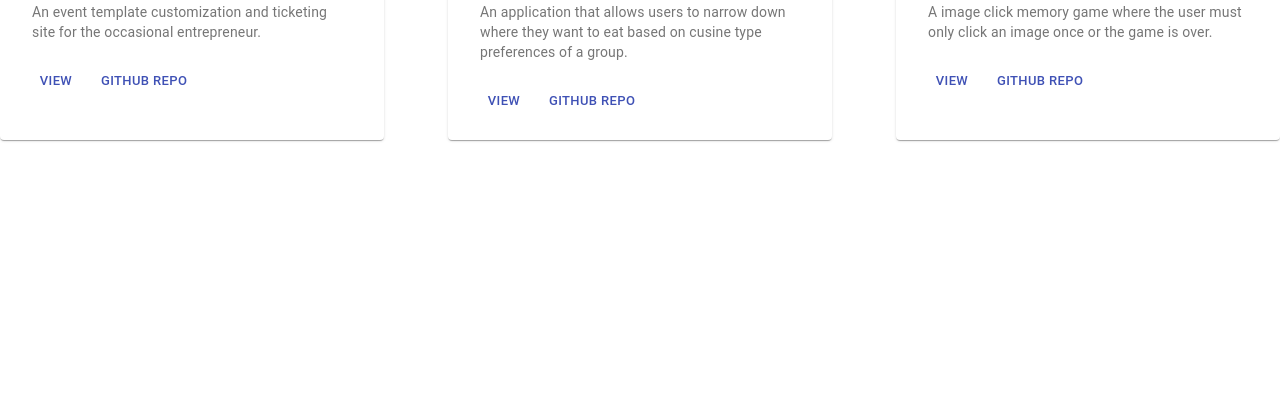
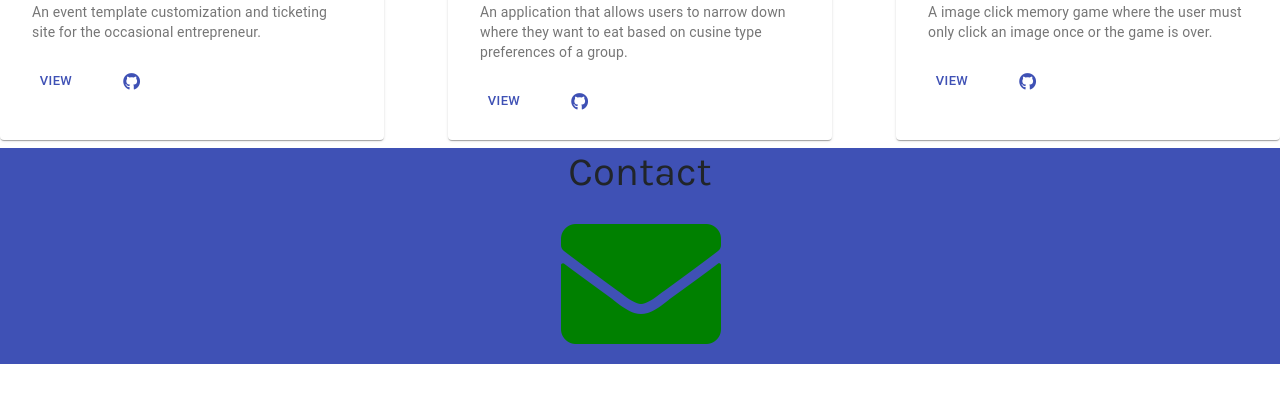
Before and after one commit to OokamiSieren/Professional-Portfolio, a React (Create React App) app in the folder client/: page / in a window 1280 px wide. Shown: the part 1430-1823 px from the top of the page. Before the commit the page ends 1602 px from the top, so only its background shows below. Built offline with nearby package versions, Linux system fonts and the light colour scheme.

Commit message:
added contact with working mail icon, also edited git hub links on works with icons.

```diff
--- a/client/src/App.js
+++ b/client/src/App.js
@@ -2,7 +2,8 @@ import React, { Component } from "react";
 import Navbar from "./components/Navbar";
 import Jumbotron from "./components/Jumbotron";
 import About from "./components/About";
-import Works from "./components/Works"
+import Works from "./components/Works";
+import Contact from "./components/Contact";
 class App extends Component {
     render() {
         return (
@@ -11,6 +12,8 @@ class App extends Component {
             <Jumbotron />
             <About />
             <Works />
+            <Contact/>
+
             </div>
         )
     }
--- a/client/src/components/Contact/index.js
+++ b/client/src/components/Contact/index.js
@@ -0,0 +1,26 @@
+import React from "react";
+import Grid from "@material-ui/core/Grid";
+import { makeStyles } from '@material-ui/core/styles';
+import "./style.css";
+
+const useStyles = makeStyles(theme => ({
+    root: {
+      flexGrow: 1,
+    },
+}));
+export default function Contact ({children}) {
+    const classes = useStyles();
+    const [spacing] = React.useState(4);
+    return(
+        <Grid container className={classes.root} spacing={2} >
+            <Grid item xs={12}>
+<div className="contactContainer">
+    <h1 className="contact">Contact</h1>
+    <a href="mailto:d.murillo.82@gmail.com" target="blank"> <i className="fas fa-envelope fa-10x envelope" /></a>
+
+    </div>
+    <br/>
+    </Grid>
+    </Grid>
+    )
+}
--- /dev/null
+++ b/client/src/components/Contact/style.css
@@ -0,0 +1,12 @@
+.contactContainer {
+    text-align: center;
+    background-color: #3f51b5;
+}
+.contact {
+    font-family: 'Karla', sans-serif;
+    text-align: center;
+}
+
+   .envelope{
+color:green;
+   }
--- a/client/src/components/Works/index.js
+++ b/client/src/components/Works/index.js
@@ -49,7 +49,8 @@ import Button from '@material-ui/core/Button';
               alt="Eventize"
               height="140"
               image={eventizeLogo}
-              title="Eventize" />
+              title="Eventize"
+              />
               <CardContent>
               <Typography gutterBottom variant="h5" component="h2">
                 Eventize
@@ -63,9 +64,9 @@ import Button from '@material-ui/core/Button';
         <Button size="small" color="primary" href="https://eventize-123.herokuapp.com/">
           View
         </Button>
-        <Button size="small" color="primary" href="https://github.com/life-happens/life-happens">
-          GitHub Repo
-        </Button>
+        <Button size="small" color="primary" href="https://github.com/OokamiSieren">
+            <i className="fab fa-github fa-fw fa-lg github"/>
+            </Button>
       </CardActions>
       </CardActionArea>
             </Card>
@@ -92,7 +93,7 @@ import Button from '@material-ui/core/Button';
           View
         </Button>
         <Button size="small" color="primary" href="https://github.com/Msovinski/Project-1-">
-          GitHub Repo
+        <i className="fab fa-github fa-fw fa-lg github"/>
         </Button>
       </CardActions>
       </CardActionArea>
@@ -120,7 +121,7 @@ import Button from '@material-ui/core/Button';
           View
         </Button>
         <Button size="small" color="primary" href="https://github.com/OokamiSieren/Clicky-Game">
-          GitHub Repo
+        <i className="fab fa-github fa-fw fa-lg github"/>
         </Button>
       </CardActions>
       </CardActionArea>
--- a/client/src/components/Works/style.css
+++ b/client/src/components/Works/style.css
@@ -2,3 +2,6 @@
     font-family: 'Karla', sans-serif;
     text-align: center;
 }
+.github {
+    color: #3f51b5;
+}
```
